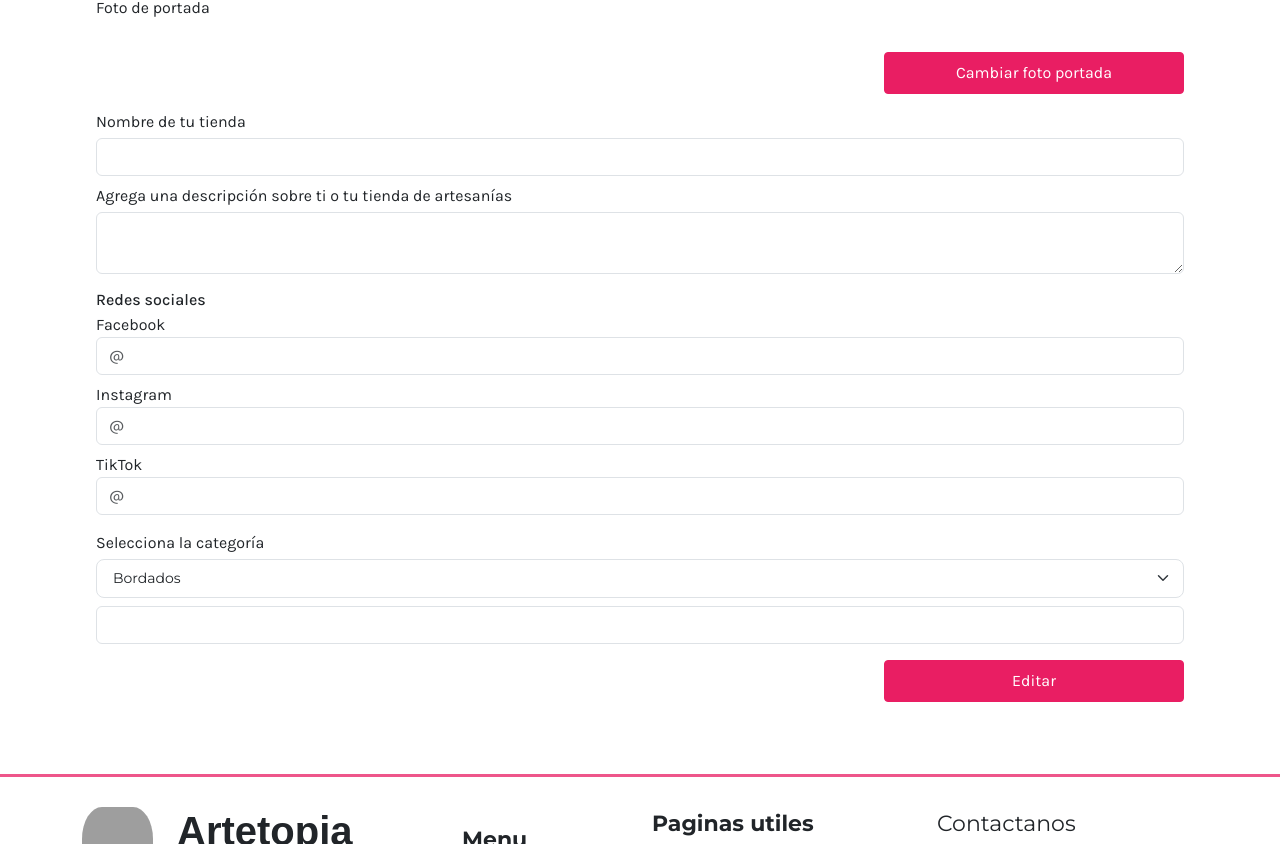
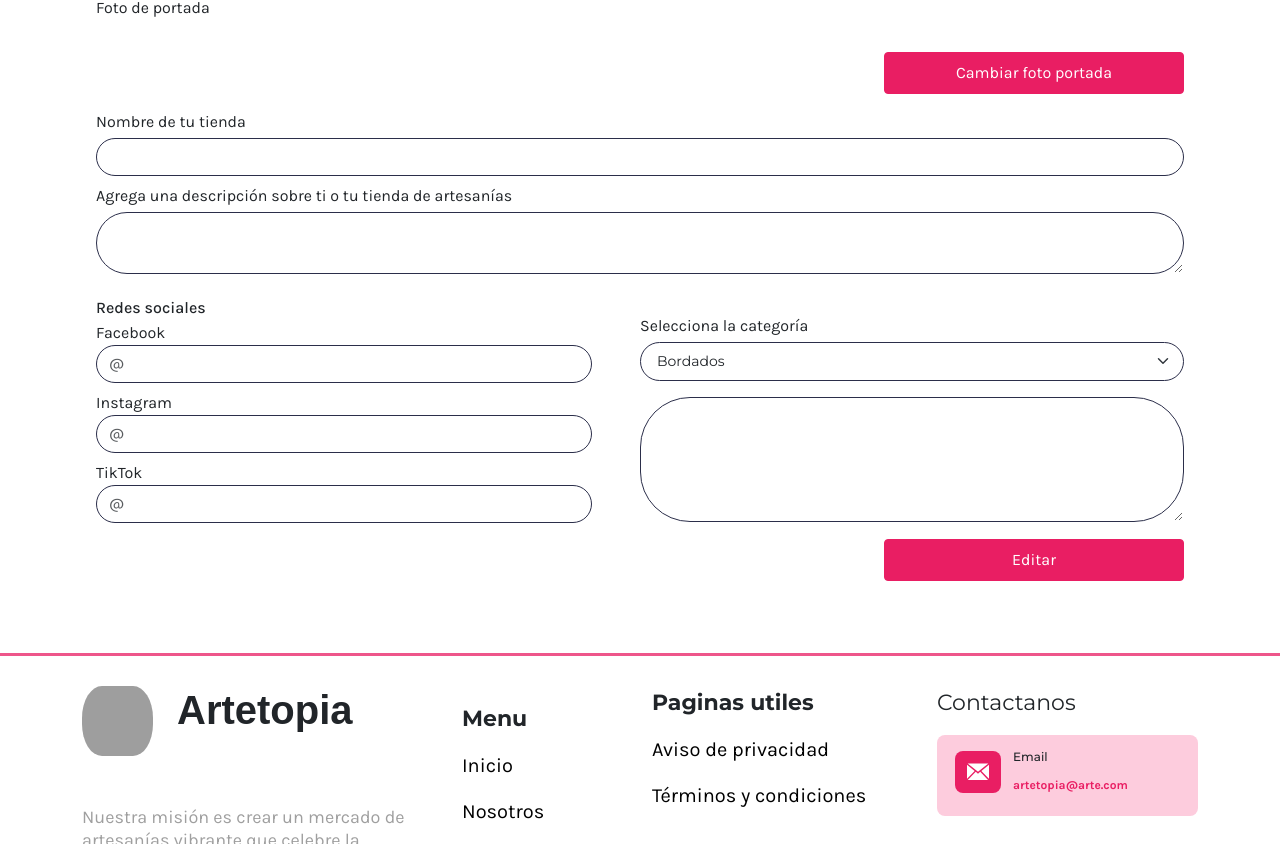
Before and after one commit to Artetopia/artetopia-front-react, a React (Vite) app: page / in a window 1280 px wide. Shown: the part 892-1736 px from the top of the page. Built offline with nearby package versions, Linux system fonts and the light colour scheme; grey boxes are pictures that could not be loaded.

Commit message:
Modify inputs styles

```diff
--- a/src/App.jsx
+++ b/src/App.jsx
@@ -19,7 +19,7 @@ function App() {
             alt="Profile Picture"
           />
         </div>
-        <div className="d-flex justify-content-md-center">
+        <div className="d-flex justify-content-center">
           <ButtonAction
             buttonClass="button-primary font-size-small mt-4"
             text="Cambiar foto perfil"
@@ -138,8 +138,9 @@ function App() {
             id="description"
           />
         </div>
-        <div className="mt-2">
-          <div>
+        <div className="d-lg-flex">
+          <div className="mt-2 col-lg-6">
+            <div className="mr-lg-5">
               <h6 className="mt-3 mb-1">Redes sociales</h6>
               <label htmlFor="facebook">Facebook</label>
               <input
@@ -170,8 +171,9 @@ function App() {
                 placeholder="@"
               />
             </div>
-          <div>
-            <label className="mt-3" htmlFor="city">
+          </div>
+          <div className="col-lg-6 mt-3">
+            <label className="mt-4" htmlFor="city">
               Selecciona la categoría
             </label>
             <select
@@ -184,9 +186,9 @@ function App() {
               <option value="Joyería">Joyería</option>
               <option value="Tejidos">Tejidos</option>
             </select>
-            <input
+            <textarea
               type="text"
-              className="form-control primary_input shadow-none mt-2"
+              className="form-control primary_input shadow-none mt-3 categories-selected"
               name="categories"
               id="categories"
             />
--- a/src/styles/styles.css
+++ b/src/styles/styles.css
@@ -3,6 +3,11 @@
 .input-size {
   width: 60px!important;
   margin-right: 10px;
+}
+
+.primary_input {
+  border: 1px solid #2b2e4a!important;
+  border-radius: 50px!important;
 }
 
 .font-dropdown {
@@ -15,3 +20,7 @@
   width: 25%;
   border-radius: 50%;
 }
+
+.categories-selected {
+  height: 125px;
+}
```
Lines whose indentation alone changed are shown as unchanged.
